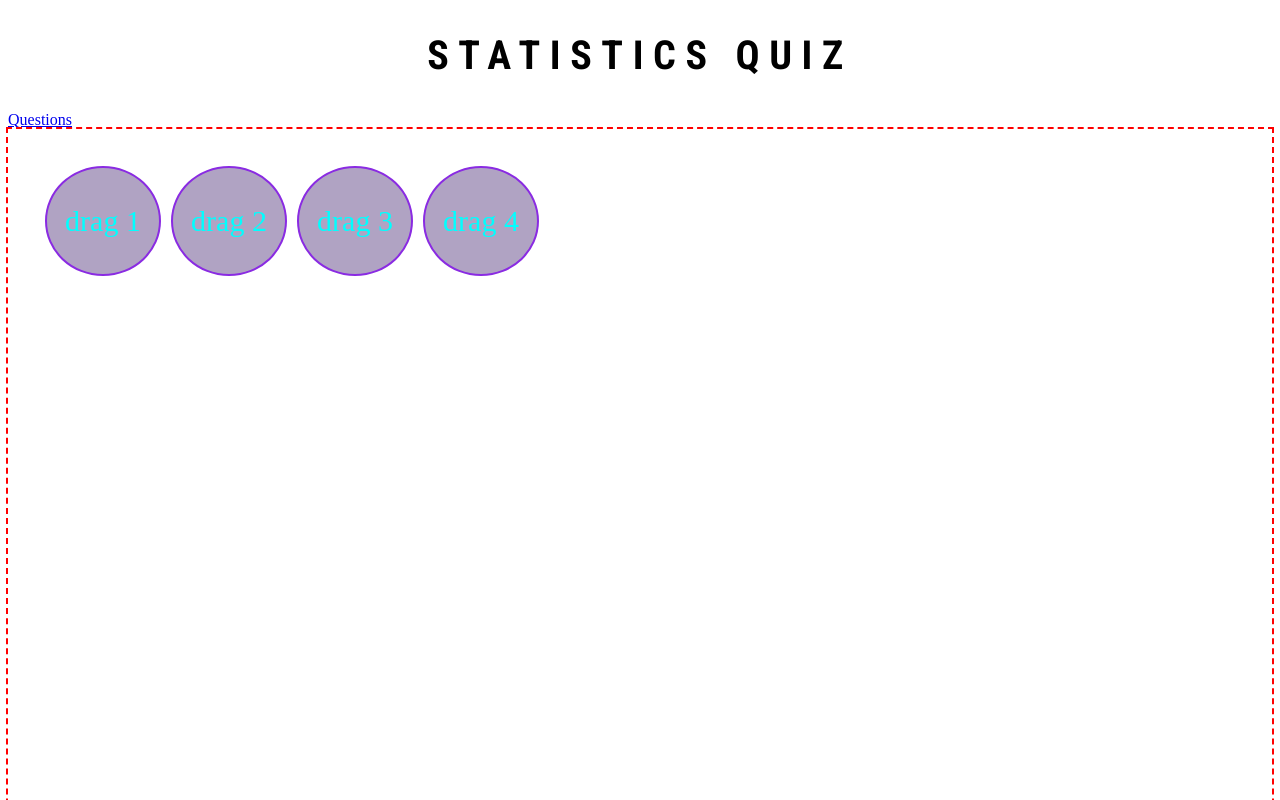
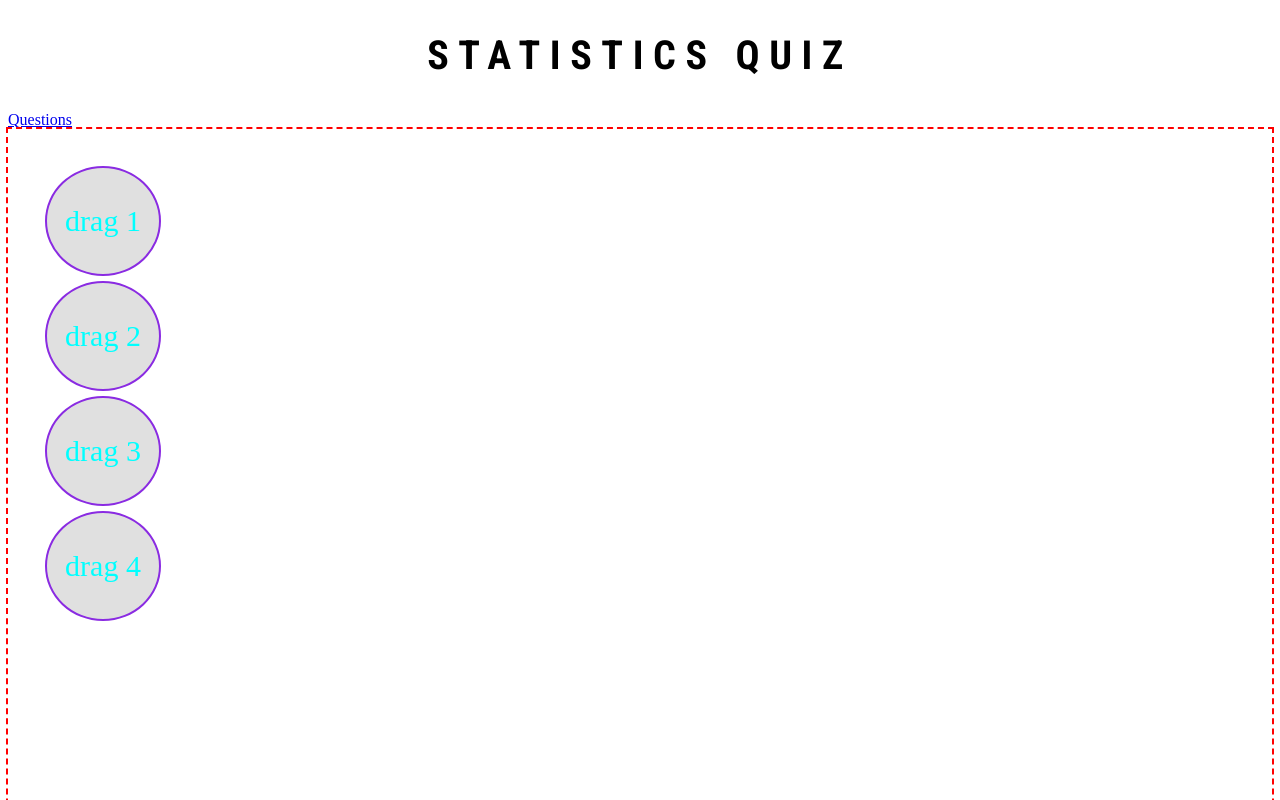
Before and after one commit to Jpkeys29/Quick-Review, a React (Vite) app: page / in a window 1280 px wide. Shown: the top 800 px of the page. Built offline with nearby package versions, Linux system fonts and the light colour scheme.

Commit message:
Dragging component basic functional setup

```diff
--- a/src/components/Draggable.jsx
+++ b/src/components/Draggable.jsx
@@ -1,27 +1,66 @@
+import { use } from "react";
+import { useEffect, useState, useRef } from "react";
+
 export const Draggable = () => {
-    const dragItems = [
-        { id: 2, value: "drag 1"},
-        { id: 1, value: "drag 2"},
+    const initialValues = [
+        { id: 1, value: "drag 1"},
+        { id: 2, value: "drag 2"},
         { id: 3, value: "drag 3"},
         { id: 4, value: "drag 4"},
-    ]
+    ];
+
+    const [position, setPosition] = useState(
+        Object.fromEntries(initialValues.map(item => [item.id,{x:0, y:0}])));
+
+    const [draggingId, setDraggingId] = useState(null);
+    const dragStartPositions = useRef({});
+
+    const handleMouseDown = (e,id) => {
+        setDraggingId(id);
+        dragStartPositions.current = {
+            x: e.clientX - position[id].x,
+            y: e.clientY - position[id].y,
+        };
+    };
+
+    const handleMouseUp = () => {
+        setDraggingId(null);
+    }
+
+    const handleMouseMove = (e) => {
+        if (draggingId !== null) {
+            setPosition(prev => ({
+                ...prev,
+                [draggingId] : {
+                    x: e.clientX - dragStartPositions.current.x,
+                    y: e.clientY - dragStartPositions.current.y,
+                }
+            }));
+        }
+    };
+
+
     return(
-        <>
-        {
-            dragItems.map(item => (
+        <div
+        onMouseMove={handleMouseMove}
+        onMouseUp={handleMouseUp}
+        onMouseLeave={handleMouseUp}
+        >
+        {initialValues.map(item => (
             <div
             key={item.id}
-                id={item.id}
             className="item"
-                draggable
+            onMouseDown={(e) => handleMouseDown(e, item.id)}
+            style={{
+                transform: `translate(${position[item.id].x}px, ${position[item.id].y}px)`,
+                cursor: draggingId === item.id ? 'grabbing' : 'grab',
+                backgroundColor: draggingId === item.id ? '#a5d6a7' : '#e0e0e0',
+              }}
             >
                 {item.value}
             </div>
             ))
         }
-            {/* <div>One</div>
-            <div>Two</div>
-            <div>Three</div> */}
-        </>
+        </div>
     )
 }
--- a/src/index.css
+++ b/src/index.css
@@ -128,6 +128,11 @@ progress color {
 
 }
 
+.item.dragging {
+  opacity: 0.5;
+  background: lightcoral;
+}
+
 /* New Product
 * {
     padding: 0;
```
Lines whose indentation alone changed are shown as unchanged.
